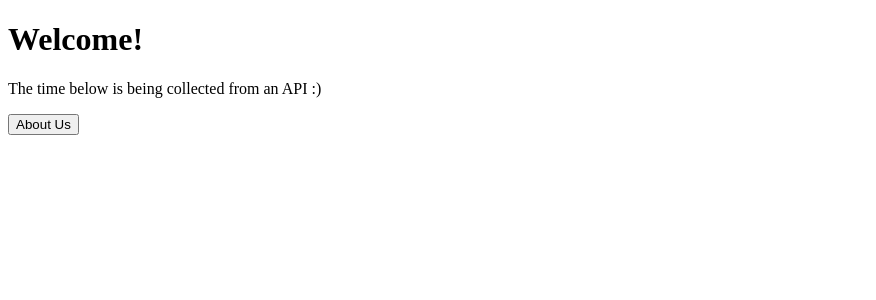
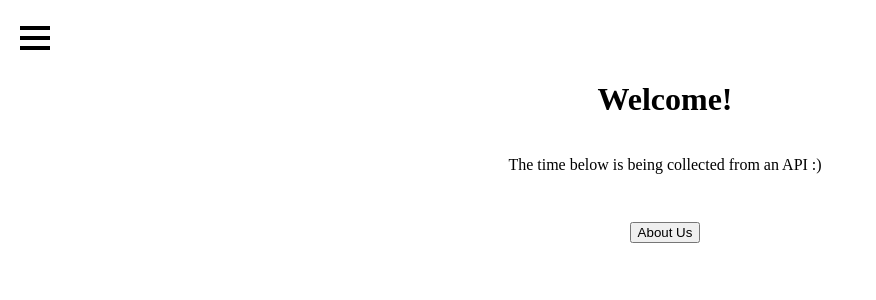
Before and after one commit to JMowell99/capstone, a Flask app: page / in a window 1280 px wide. Shown: the top 300 px of the page, without its empty margins (0-876 px from the left). Run offline with Flask 3, Linux system fonts and the light colour scheme; the visitor is signed in with stand-in values (Sample User, id 1); parts of the project's set-up code (start-up, migrations or seed data) failed here and were passed over.

Commit message:
Added ability to recieve multiple body temp readings

```diff
--- a/main.py
+++ b/main.py
@@ -2,14 +2,14 @@ from flask import Flask, render_template, request, jsonify, session, redirect, u
 from flask_sqlalchemy import SQLAlchemy
 import platform
 import subprocess
+import json
 
 app = Flask(__name__)
 
 # Configuration settings for the databases
 app.config['SQLALCHEMY_DATABASE_URI'] = 'sqlite:///health_data.db'
 app.config['SQLALCHEMY_TRACK_MODIFICATIONS'] = False
-app.config['SQLALCHEMY_DATABASE_URI'] = 'sqlite:///users.db'
-app.config['SQLALCHEMY_TRACK_MODIFICATIONS'] = False
+app.config['SQLALCHEMY_BINDS'] = {'users': 'sqlite:///users.db'}
 
 # Initialize the SQLAlchemy instance
 db = SQLAlchemy(app)
@@ -23,9 +23,20 @@ class HealthData(db.Model):
     heart_rate = db.Column(db.Integer, nullable=False)
     body_temp = db.Column(db.Float, nullable=False)
     respiration_rate = db.Column(db.Integer, nullable=False)
+    body_temp_history = db.Column(db.String(100), nullable=True)
+
+    def add_temp_reading(self, temp_reading):
+        temp_history = []
+        if self.body_temp_history is not None:
+            temp_history = json.loads(self.body_temp_history)
+        temp_history.append(temp_reading)
+        temp_history = temp_history[-3:]
+        self.body_temp_history = json.dumps(temp_history)
+
 
 # Define the User model
 class User(db.Model):
+    __bind_key__ = 'users'
     id = db.Column(db.Integer, primary_key=True)
     username = db.Column(db.String(50), nullable=False)
     password = db.Column(db.Integer, nullable=False)
@@ -85,7 +96,7 @@ def health_data():
         user_id = request.args.get('user_id')
         health_data = HealthData.query.filter_by(user_id=user_id).first()
         if health_data:
-            return jsonify({'user_id': user_id, 'heart_rate': health_data.heart_rate, 'body_temp': health_data.body_temp, 'respiration_rate': health_data.respiration_rate}), 200
+            return jsonify({'user_id': user_id, 'heart_rate': health_data.heart_rate, 'body_temp': health_data.body_temp, 'body_temp_history': json.loads(health_data.body_temp_history), 'respiration_rate': health_data.respiration_rate}), 200
         else:
             return jsonify({'message': 'Health data not found for the specified user.'}), 404
     elif request.method == 'POST':
@@ -95,6 +106,7 @@ def health_data():
         body_temp = data.get('body_temp')
         respiration_rate = data.get('respiration_rate')
         new_health_data = HealthData(user_id=user_id, heart_rate=heart_rate, body_temp=body_temp, respiration_rate=respiration_rate)
+        new_health_data.add_temp_reading(body_temp)
         db.session.add(new_health_data)
         db.session.commit()
         return jsonify({'message': 'Health data added successfully.'}), 201
--- a/static/css/styles.css
+++ b/static/css/styles.css
@@ -0,0 +1,63 @@
+.menu-icon {
+  position: fixed;
+  top: 20px;
+  left: 20px;
+  z-index: 9999;
+  cursor: pointer;
+}
+
+.menu-line {
+  width: 30px;
+  height: 4px;
+  margin: 6px 0;
+  background-color: #000;
+}
+
+.menu {
+  position: fixed;
+  top: 0;
+  left: 0;
+  width: 0;
+  height: 100vh;
+  background-color: #fff;
+  overflow: hidden;
+  transition: width 0.3s ease-in-out;
+  z-index: 9998;
+}
+
+.menu a {
+  display: block;
+  padding: 20px;
+  font-size: 18px;
+  color: #000;
+  text-decoration: none;
+  transition: background-color 0.3s ease-in-out;
+}
+
+.menu a:hover {
+  background-color: #f1f1f1;
+}
+
+.menu-icon:hover .menu {
+  width: 200px;
+  display: block;
+  background-color: gray;
+}
+
+body {
+  padding-left: 50px; /* change the value of this property as needed */
+  margin-top: 60px; /* adjust the margin-top value to match the height of the menu */
+  overflow-x: hidden; /* prevent horizontal overflow */
+}
+
+.menu-open body {
+  overflow: hidden; /* prevent scrolling when the menu is open */
+}
+
+.center {
+  display: flex;
+  justify-content: center;
+  align-items: center;
+  flex-direction: column;
+  text-align: center;
+}
--- a/templates/index.html
+++ b/templates/index.html
@@ -3,13 +3,26 @@
 <head>
 	<title>Team 02 Home Page</title>
 	<script src="https://code.jquery.com/jquery-3.6.0.min.js"></script>
-    <link rel="styleshhet" type="text/css" href="/static/css/styles.css">
+	<link rel="stylesheet" type="text/css" href="../static/css/styles.css">
 </head>
 <body>
-	<h1>Welcome!</h1>
+	<div class="menu-icon">
+		<div class="menu-line"></div>
+		<div class="menu-line"></div>
+		<div class="menu-line"></div>
+
+	  <div class="menu">
+		<a href="/about">About Us</a>
+		<a href="/">Home</a>
+		<a href="/myData">See Your Data</a>
+	  </div>
+	  </div>
+	  <script src="../static/scripts/scripts.js"></script>
+	<div class="center"><h1>Welcome!</h1>
 	<p>The time below is being collected from an API :)</p>
 	<p id="time"></p>
     <button onclick="window.location.href='about'">About Us</button>
+	</div>
 	<script>
 		$(document).ready(function() {
 			$.ajax({
```
Also changed, not shown: static/scripts/menu.js (added).
